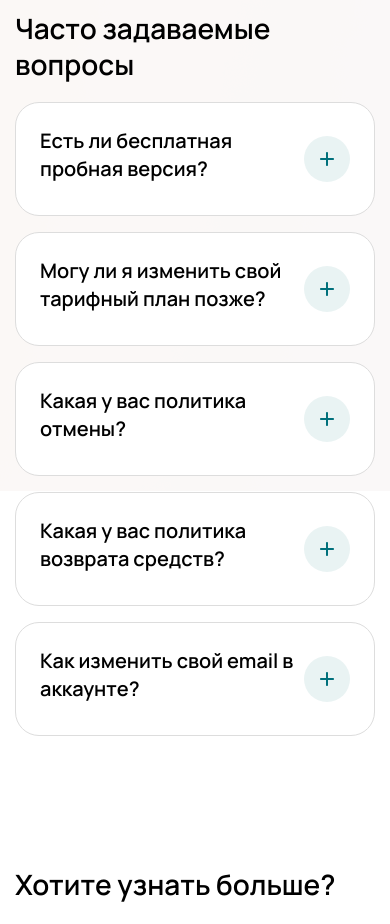
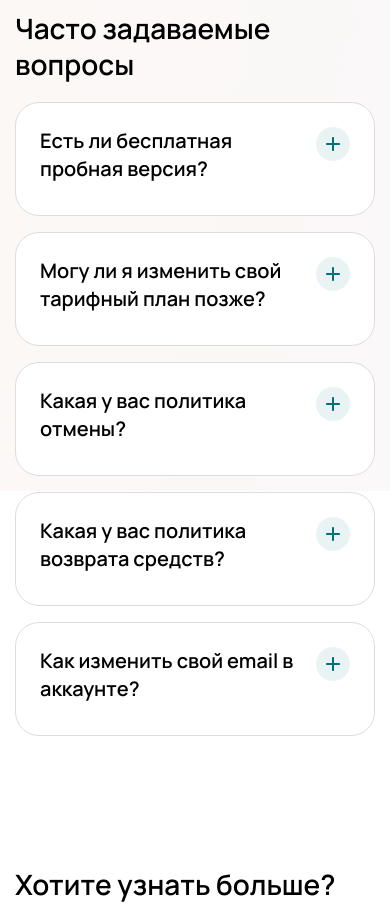
Before and after one commit to begmatovv/contrast, a React (Vite) app: page / in a window 390 px wide. Shown: the part 9400-10324 px from the top of the page. Built offline with nearby package versions, Linux system fonts and the light colour scheme.

Commit message:
finished

```diff
--- a/src/components/layouts/main/header/header.module.scss
+++ b/src/components/layouts/main/header/header.module.scss
@@ -27,7 +27,7 @@
     justify-content: space-between;
     align-items: center;
     // width: 100%;
-    padding-bottom: 10px;
+    // padding-bottom: 10px;
     .item {
       color: $primary-text;
       display: flex;
--- a/src/pages/home/components/faq/faq.module.scss
+++ b/src/pages/home/components/faq/faq.module.scss
@@ -27,8 +27,7 @@
 .question {
   display: flex;
   justify-content: space-between;
-  align-items: center;
-
+  align-items: flex-start;
   h3 {
     color: #000;
     font-size: 24px;
@@ -47,10 +46,15 @@
   border: none;
   cursor: pointer;
   transition: background 0.3s ease;
+  svg {
+    width: 24px;
+    height: 24px;
+  }
   &:hover {
     background-color: lighten($primary, 10%);
   }
 }
+
 .toggleButton.active {
   background-color: $primary;
 }
@@ -63,10 +67,34 @@
   text-align: left;
   margin-top: 8px;
 }
+@media (max-width: 900px) {
+  .toggleButton {
+    svg {
+      width: 22px;
+      height: 22px;
+    }
+  }
+}
+
+@media (max-width: 800px) {
+  .toggleButton {
+    svg {
+      width: 20px;
+      height: 20px;
+    }
+  }
+}
 
 @media (max-width: 700px) {
   .question h3 {
     font-size: 22px;
+  }
+  .toggleButton {
+    padding: 12px;
+    svg {
+      width: 20px;
+      height: 20px;
+    }
   }
 }
 
@@ -74,4 +102,11 @@
   .question h3 {
     font-size: 20px;
   }
+  .toggleButton {
+    padding: 10px;
+    svg {
+      width: 14px;
+      height: 14px;
+    }
+  }
 }
```
